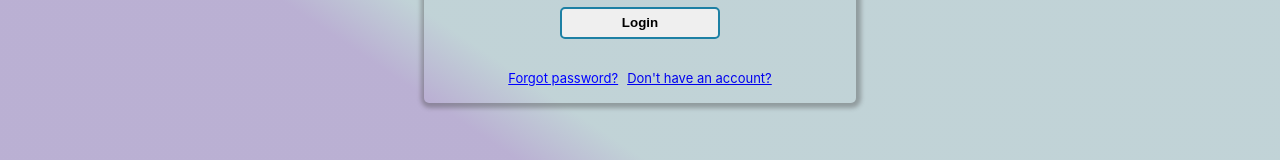
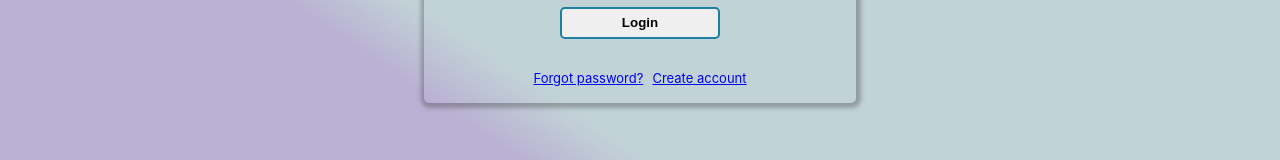
Before and after one commit to guykabi/Todos, a React (Create React App) app in the folder todo_app/: page / in a window 1280 px wide. Shown: the part 276-436 px from the top of the page. Built offline with nearby package versions, Linux system fonts and the light colour scheme.

Commit message:
fixing fragmants

```diff
--- a/todo_app/src/Components/Login/Login.js
+++ b/todo_app/src/Components/Login/Login.js
@@ -127,7 +127,7 @@ const Login = () => {
          >Forgot password?
          </span>&nbsp;&nbsp;
 
-         <span className="linkTo"><Link to={'signup'}>Don't have an account?</Link></span>
+         <span className="linkTo"><Link to={'signup'}>Create account</Link></span>
           <br/>
         {triggerEmailWindowToReset&&<div>
           <br/>
--- a/todo_app/src/Components/Tasks/singleTask/singleTask.js
+++ b/todo_app/src/Components/Tasks/singleTask/singleTask.js
@@ -72,6 +72,7 @@ const SingleTask = (props) => {
   };
 
   return (
+    <>
     <div
       className="mainSingleTask"
       style={{
@@ -115,6 +116,7 @@ const SingleTask = (props) => {
         </Modal>
       )}
     </div>
+    </>
   );
 };
 
--- a/todo_app/src/Components/TasksTracking/singleCompleteTask/singleCompleteTask.js
+++ b/todo_app/src/Components/TasksTracking/singleCompleteTask/singleCompleteTask.js
@@ -23,7 +23,8 @@ const SingleCompleteTask = (props) => {
       },[])
 
   return (
-    <div className='oneTask'>
+        <>
+          <div className='oneTask'>
             <h3>{props.taskData.Topic}</h3>
             <h4>{props.taskData.Task}</h4>
               <div>
@@ -31,6 +32,7 @@ const SingleCompleteTask = (props) => {
                 Completed in: {timeTaskPassed&&timeTaskPassed}
               </div>
             </div>
+        </>
   )
 }
 
--- a/todo_app/src/Components/TasksTracking/singleUnCompletedTask/singleUnCompletedTask.js
+++ b/todo_app/src/Components/TasksTracking/singleUnCompletedTask/singleUnCompletedTask.js
@@ -107,6 +107,7 @@ const SingleUnCompletedTask = (props) => {
       }
 
   return (
+    <>
     <div className='oneUnTask'>
       {switchToSelectDate?<div className='showtask'>
            {!props.taskData.SecondChance&&<span className='editDotsUn' onClick={()=>{setTriggerDots(!triggerDots)}}></span>}
@@ -155,6 +156,7 @@ const SingleUnCompletedTask = (props) => {
            </form>
           </div>}
     </div>
+    </>
   )
 }
 
--- a/todo_app/src/Components/TasksTracking/tasksTracking.js
+++ b/todo_app/src/Components/TasksTracking/tasksTracking.js
@@ -6,11 +6,9 @@ import {Outlet} from 'react-router-dom'
 const TasksTracking = () => {
 
   return (
-    <>
     <div className='taskTrackingMainDiv'>
          <Outlet/>
     </div>
-    </>
   )
 }
 
```
